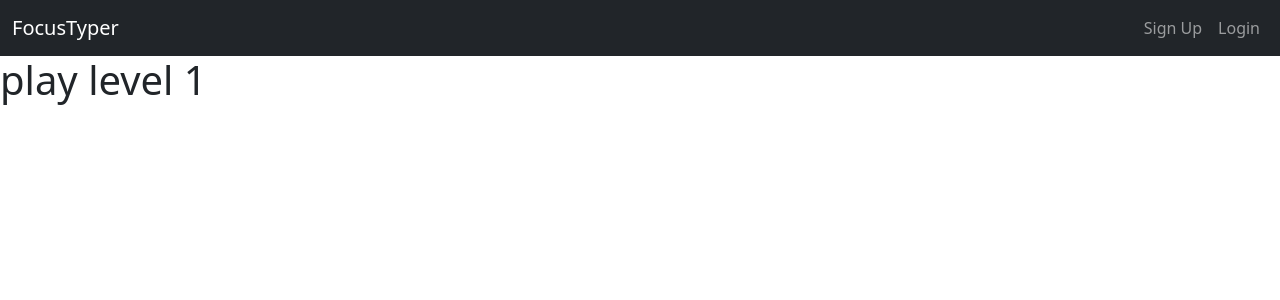
After one commit to mattmurph888/focustyper, a Django app: page /play/1/ in a window 1280 px wide. The commit adds this page. Shown: the top 300 px of the page. Run offline with Django 4.2, Linux system fonts and the light colour scheme; data comes from the database, SQL or seed files in the repository.

Commit message:
home page to play page links

```diff
--- a/home/templates/home.html
+++ b/home/templates/home.html
@@ -9,6 +9,7 @@
 		<div class="row row-cols-1 row-cols-md-4 g-4">
 			{% for level in levels%}
 				<div class="col">
+					<a href="{% url 'play' level.level_number %}" class="text-decoration-none">
 						<div class="card text-bg-secondary mb-3 h-100" style="max-width: 15rem;">
 							<div class="card-header">
 								{{level.level_number}}
@@ -17,6 +18,7 @@
 								<h5 class="card-title"> {{level.level_title}} </h5>
 							</div>
 						</div>
+					</a>
 				</div>
 			{% endfor %}
 		</div>
--- /dev/null
+++ b/home/templates/play.html
@@ -0,0 +1,8 @@
+{% extends 'base.html' %}
+{% block content %}
+
+	{% include 'navbar.html' %}
+
+	<h1> play level {{level.level_number}} </h1>
+
+{% endblock %}
--- a/home/urls.py
+++ b/home/urls.py
@@ -6,4 +6,5 @@ urlpatterns = [
     path('login/', views.login_user, name='login'),
     path('logout/', views.logout_user, name='logout'),
     path('register/', views.register_user, name='register'),
+    path('play/<int:level_num>/', views.play, name='play'),
 ]
--- a/home/views.py
+++ b/home/views.py
@@ -8,6 +8,11 @@ def home(request):
     levels = Level.objects.all()
     context = {'levels': levels}
     return render(request, 'home.html', context)
+
+def play(request, level_num=None):
+    level = Level.objects.get(level_number = level_num)
+    context = {'level': level}
+    return render(request, 'play.html', context)
 
 def login_user(request):
     if request.user.is_authenticated:
```
Lines whose indentation alone changed are shown as unchanged.
